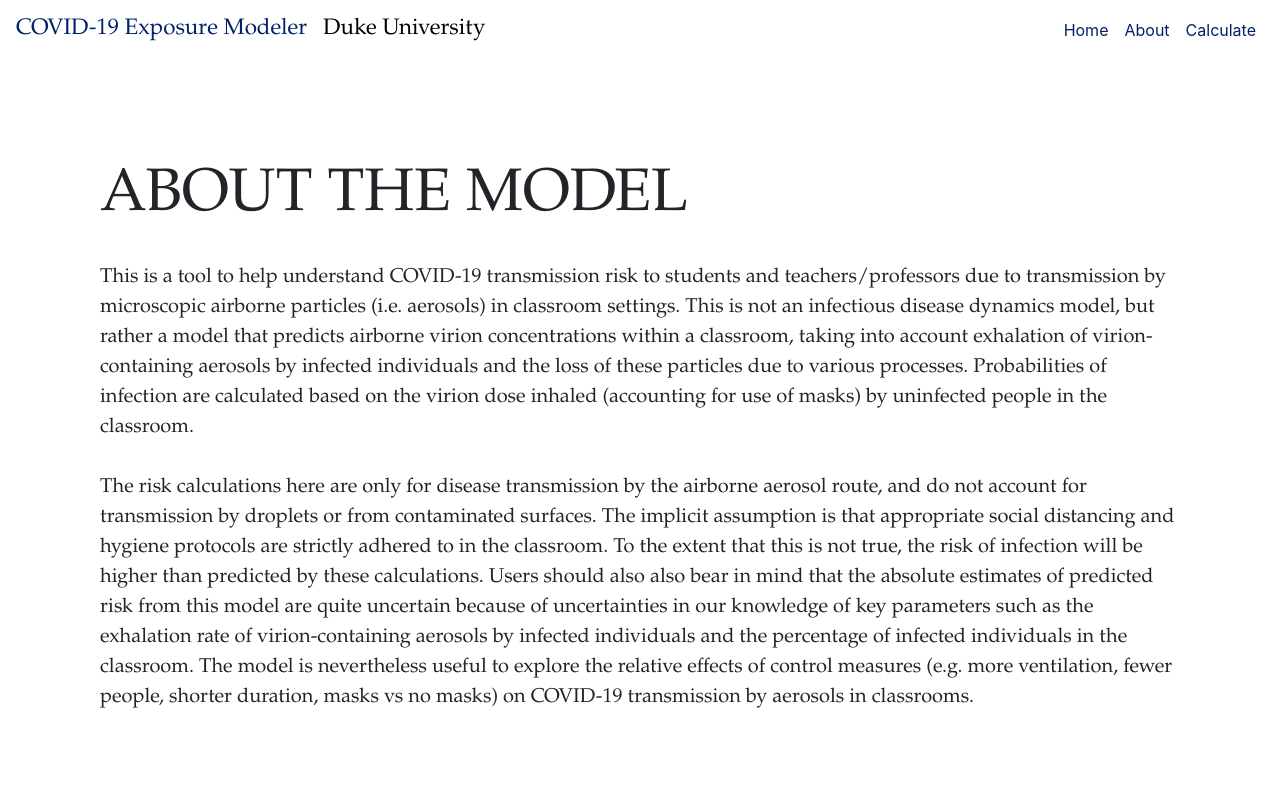
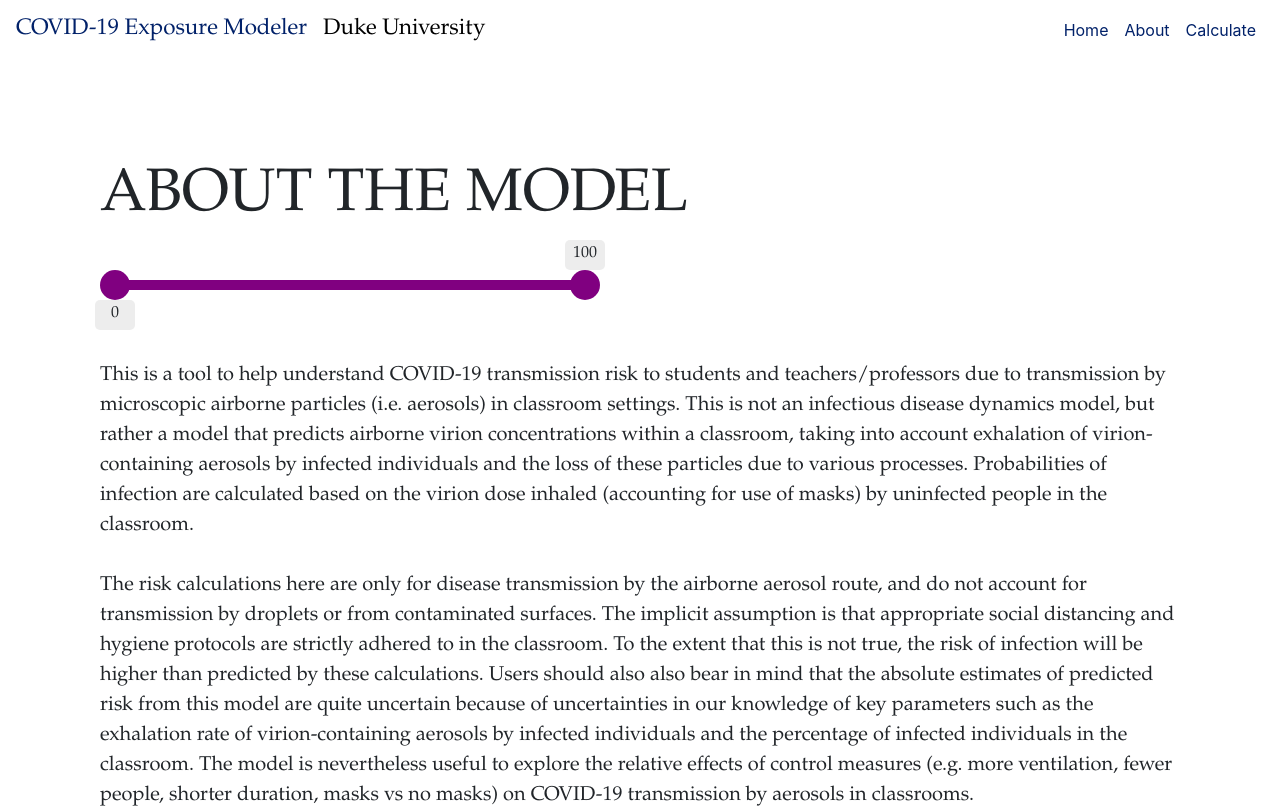
Before and after one commit to ayushgarg-ag/COVID-Risk-Web-App, a React (Create React App) app: page /about in a window 1280 px wide. Shown: the top 808 px of the page. Built offline with nearby package versions, Linux system fonts and the light colour scheme.

Commit message:
implemented two-thumb slider

```diff
--- a/src/components/About.js
+++ b/src/components/About.js
@@ -1,11 +1,13 @@
 import React from 'react';
 import './About.css';
+import CustomSlider from './CustomSlider';
 
 function About(){
     return(
         <nav className="left-layout">
             <div>
                 <h1 className="title">ABOUT THE MODEL</h1>
+                <CustomSlider min='0' max='100' step_count='1'/>
                 <p className="about-desc">
                     This is a tool to help understand COVID-19 transmission risk to students and teachers/professors
                     due to transmission by microscopic airborne particles (i.e. aerosols) in classroom settings.
--- /dev/null
+++ b/src/components/CustomSlider.css
@@ -0,0 +1,89 @@
+.frame{
+    position: relative;
+    width: 50%;
+    max-width: 500px;
+    height: 90px;
+    padding: 40px 0px;
+    background-color: transparent;
+}
+
+.bar{
+    position: relative;
+    z-index: 1;
+    height: 10px;
+    margin: 0 15px;
+}
+.bar > .track{
+    position: absolute;
+    z-index: 1;
+    left: 0;
+    right: 0;
+    top: 0;
+    bottom: 0;
+    border-radius: 5px;
+    background-color: black;
+}
+.bar > .range{
+    position: absolute;
+    z-index: 2;
+    left: 25%;
+    right: 25%;
+    top: 0;
+    bottom: 0;
+    border-radius: 5px;
+    background-color: purple;
+}
+.bar > .thumb{
+    position: absolute;
+    z-index: 3;
+    width: 30px;
+    height: 30px;
+    background-color: purple;
+    border-radius: 50%;
+    opacity: 1;
+
+    box-shadow: 0 0 0 0 purple;
+    transition: box-shadow 0.2s ease-in-out;
+}
+.bar > .thumb.left{
+    transform: translate(-15px, -10px);
+}
+.bar > .thumb.right{
+    transform: translate(15px, -10px);
+}
+
+.bar > .info{
+    position: absolute;
+    z-index: 3;
+    width: 40px;
+    height: 30px;
+    background-color: #EDEDED;
+    text-align: center;
+    border-radius: 5px;
+    padding: 1px 0px;
+}
+.bar > .info.left{
+    transform: translate(-45px, 15px);
+}
+.bar > .info.right{
+    transform: translate(45px, -45px);
+}
+
+input[type=range]{
+    position: absolute;
+    pointer-events: none;
+    -webkit-appearance: none;
+    z-index: 2;
+    height: 10px;
+    width: 100%;
+    opacity: 0;
+}
+input[type=range]::-webkit-slider-thumb{
+    pointer-events: all;
+    width: 30px;
+    height: 30px;
+    border-radius: 0;
+    border: 0 none;
+    background-color: red;
+    -webkit-appearance: none;
+}
--- /dev/null
+++ b/src/components/CustomSlider.js
@@ -0,0 +1,75 @@
+import React from 'react';
+import './CustomSlider.css';
+
+class CustomSlider extends React.Component{
+    constructor(props){
+        super(props);
+
+        this.state = {
+            lvalue: parseInt(this.props.min), //this value holds the MIN input value
+            rvalue: parseInt(this.props.max), //this value holds the MAX input value
+            _step: parseInt(this.props.step_count)
+        }
+
+        this.leftInputUpdated = this.leftInputUpdated.bind(this);
+        this.rightInputUpdated = this.rightInputUpdated.bind(this);
+    }
+
+    leftInputUpdated(event){
+        var targetValue1 = event.target.value;
+        targetValue1 = Math.min(targetValue1, this.state.rvalue - this.state._step);
+        var percent = ((targetValue1 - this.props.min) / (this.props.max - this.props.min)) * 100;
+
+        this.setState({ lvalue: Math.round(percent * 100) / 100 });
+    }
+    rightInputUpdated(event){
+        var targetValue = event.target.value;
+        targetValue = Math.max(targetValue, this.state.lvalue + this.state._step);
+        var percent = ((targetValue - this.props.min) / (this.props.max - this.props.min)) * 100;
+
+        this.setState({ rvalue: Math.round(percent * 100) / 100 });
+    }
+
+    render(){
+        const rangeStyle = {
+            left: this.state.lvalue + '%',
+            right: (100 - this.state.rvalue) + '%'
+        };
+
+        return(
+            <div className="frame">
+                <input
+                    className='input-left'
+                    type='range'
+                    min={this.props.min}
+                    max={this.props.max}
+                    step={this.props.step_count}
+                    value={this.state.lvalue}
+                    onInput={this.leftInputUpdated}/>
+                <input
+                    className='input-right'
+                    type='range'
+                    min={this.props.min}
+                    max={this.props.max}
+                    step={this.props.step_count}
+                    value={this.state.rvalue}
+                    onInput={this.rightInputUpdated}/>
+                <div className='bar' style={{backgroundColor: this.state.bgcolor}}>
+                    <div className='track'/>
+                    <div className='range'
+                        style={rangeStyle}/>
+                    <div className='thumb left'
+                        style={{left: this.state.lvalue + '%'}}/>
+                    <div className='thumb right'
+                        style={{right: (100 - this.state.rvalue) + '%'}}/>
+                    <p className='info left'
+                        style={{left: this.state.lvalue + '%'}}>{this.state.lvalue}</p>
+                    <p className='info right'
+                        style={{right: (100 - this.state.rvalue) + '%'}}>{this.state.rvalue}</p>
+                </div>
+            </div>
+        )
+    }
+}
+
+export default CustomSlider;
```
